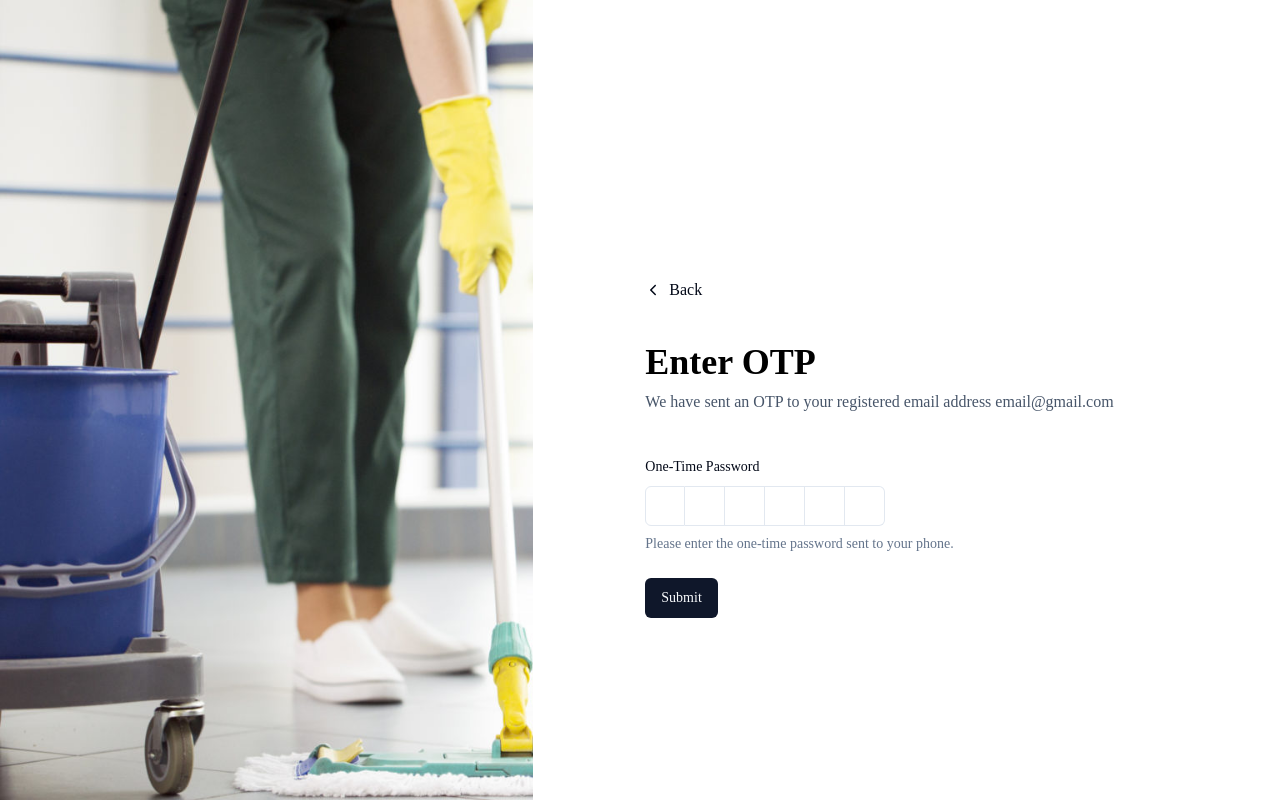
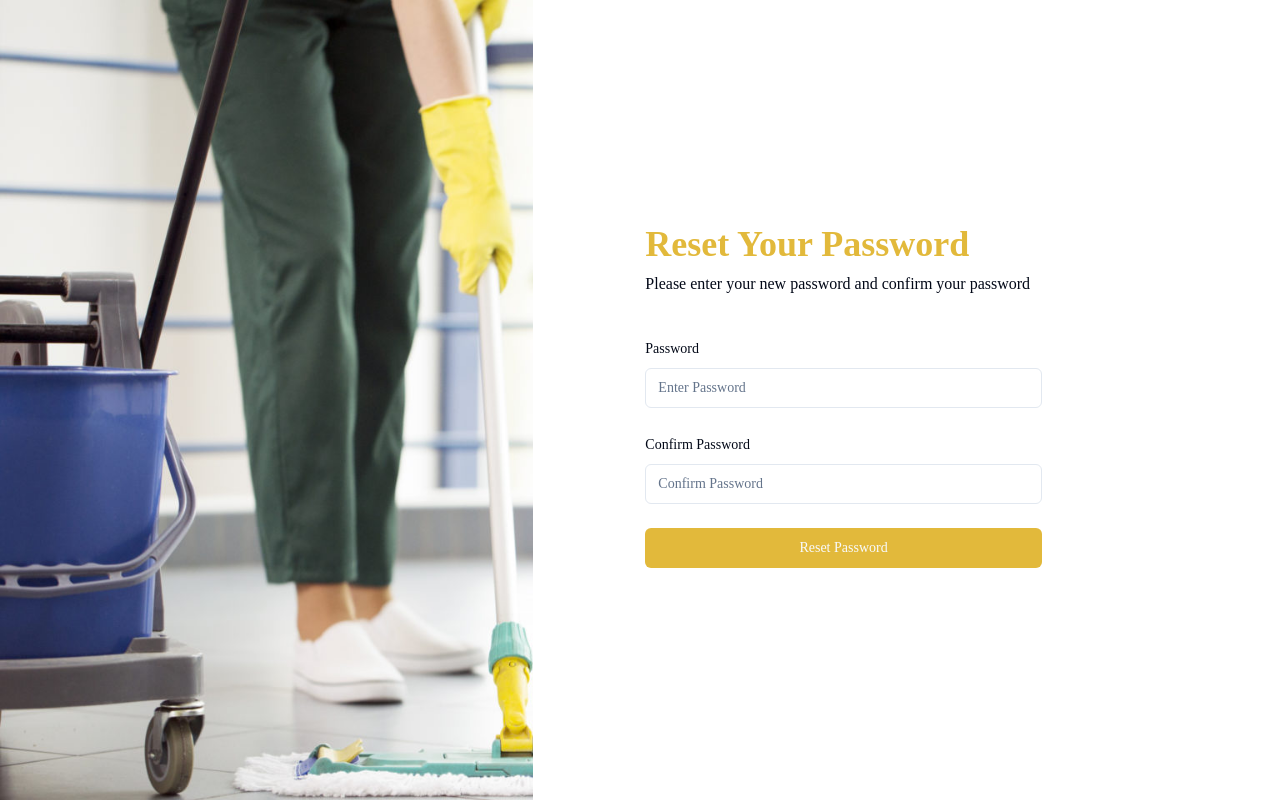
Before and after one commit to codeplan73/linos-touch-booking-web, a Next.js app: page /resetpassword in a window 1280 px wide. Built offline with nearby package versions, Linux system fonts and the light colour scheme.

Commit message:
build very otp form and reset password page

```diff
--- a/app/(auth)/resetpassword/page.tsx
+++ b/app/(auth)/resetpassword/page.tsx
@@ -1,10 +1,9 @@
 import React from "react";
 import Image from "next/image";
-import OTPForm from "./OTPForm";
+import ResetPasswordForm from "./resetPasswordForm";
 import Link from "next/link";
-import { IoIosArrowBack } from "react-icons/io";
 
-const ResetPasswordPage = () => {
+const LoginPage = () => {
   return (
     <div className="flex items-start relative">
       <div className="absolute inset-0 bg-black opacity-50"></div>
@@ -16,25 +15,20 @@ const ResetPasswordPage = () => {
           objectFit="cover"
         />
       </div>
-      <div className="w-full md:w-7/12 z-10 md:h-screen bg-white flex flex-col gap-10  items-start justify-center pt-56 md:pt-24 px-10 md:pl-28 ">
-        <Link
-          href="/login"
-          className="flex items-center justify-start space-x-2"
-        >
-          <IoIosArrowBack /> <span>Back</span>
-        </Link>
-
+      <div className="w-full md:w-7/12 z-10 md:h-screen bg-white flex flex-col gap-10 items-center md:items-start justify-center md:justify-start pt-32 md:pt-56 px-10 md:pl-28 ">
         <div className="flex flex-col gap-2">
-          <h4 className="text-left text-4xl font-bold text-black">Enter OTP</h4>
-          <p className="text-md text-left text-slate-600">
-            We have sent an OTP to your registered email address email@gmail.com
+          <h4 className="text-center md:text-left text-4xl font-bold text-warningColor">
+            Reset Your Password
+          </h4>
+          <p className="text-md">
+            Please enter your new password and confirm your password
           </p>
         </div>
 
-        <OTPForm />
+        <ResetPasswordForm />
       </div>
     </div>
   );
 };
 
-export default ResetPasswordPage;
+export default LoginPage;
--- /dev/null
+++ b/app/(auth)/resetpassword/resetPasswordForm.tsx
@@ -0,0 +1,88 @@
+"use client";
+
+import { zodResolver } from "@hookform/resolvers/zod";
+import { useForm } from "react-hook-form";
+import { z } from "zod";
+import {
+  Form,
+  FormControl,
+  FormField,
+  FormItem,
+  FormLabel,
+  FormMessage,
+} from "@/components/ui/form";
+import { Input } from "@/components/ui/input";
+import { Checkbox } from "@/components/ui/checkbox";
+import { Button } from "@/components/ui/button";
+import Link from "next/link";
+
+const formSchema = z.object({
+  password: z.string().min(8, "Please enter password"),
+  confirm_password: z.string().min(8, "Please confirm password"),
+});
+
+const ResetPasswordForm = () => {
+  const form = useForm<z.infer<typeof formSchema>>({
+    resolver: zodResolver(formSchema),
+    defaultValues: {
+      password: "",
+      confirm_password: "",
+    },
+  });
+
+  function onSubmit(values: z.infer<typeof formSchema>) {
+    // Do something with the form values.
+    // ✅ This will be type-safe and validated.
+    console.log(values);
+  }
+
+  return (
+    <Form {...form}>
+      <form
+        onSubmit={form.handleSubmit(onSubmit)}
+        className="w-full md:w-8/12 space-y-6"
+      >
+        <FormField
+          control={form.control}
+          name="password"
+          render={({ field }) => (
+            <FormItem>
+              <FormLabel>Password</FormLabel>
+              <FormControl>
+                <Input
+                  type="password"
+                  placeholder="Enter Password"
+                  {...field}
+                />
+              </FormControl>
+              <FormMessage />
+            </FormItem>
+          )}
+        />
+        <FormField
+          control={form.control}
+          name="confirm_password"
+          render={({ field }) => (
+            <FormItem>
+              <FormLabel>Confirm Password</FormLabel>
+              <FormControl>
+                <Input
+                  type="password"
+                  placeholder="Confirm Password"
+                  {...field}
+                />
+              </FormControl>
+              <FormMessage />
+            </FormItem>
+          )}
+        />
+
+        <Button type="submit" className="w-full bg-warningColor">
+          Reset Password
+        </Button>
+      </form>
+    </Form>
+  );
+};
+
+export default ResetPasswordForm;
--- a/app/(auth)/resetpassword/OTPForm.tsx
+++ b/app/(auth)/verifyotp/OTPForm.tsx
@@ -19,7 +19,7 @@ import {
   InputOTPGroup,
   InputOTPSlot,
 } from "@/components/ui/input-otp";
-import { toast } from "@/components/ui/use-toast";
+import toast, { Toaster } from "react-hot-toast";
 
 const FormSchema = z.object({
   pin: z.string().min(6, {
@@ -37,14 +37,15 @@ const OTPForm = () => {
 
   function onSubmit(data: z.infer<typeof FormSchema>) {
     console.log(data);
-    toast({
-      title: "You submitted the following values:",
-      description: (
-        <pre className="mt-2 w-[340px] rounded-md bg-slate-950 p-4">
-          <code className="text-white">{JSON.stringify(data, null, 2)}</code>
-        </pre>
-      ),
-    });
+    toast.success("Here is your toast.");
+    // toast({
+    //   title: "You submitted the following values:",
+    //   description: (
+    //     <pre className="mt-2 w-[340px] rounded-md bg-slate-950 p-4">
+    //       <code className="text-white">{JSON.stringify(data, null, 2)}</code>
+    //     </pre>
+    //   ),
+    // });
   }
 
   return (
@@ -76,8 +77,10 @@ const OTPForm = () => {
           )}
         />
 
-        <Button type="submit">Submit</Button>
+        <Button type="submit">Verify</Button>
       </form>
+
+      <Toaster position="bottom-right" />
     </Form>
   );
 };
--- /dev/null
+++ b/app/(auth)/verifyotp/page.tsx
@@ -0,0 +1,40 @@
+import React from "react";
+import Image from "next/image";
+import OTPForm from "./OTPForm";
+import Link from "next/link";
+import { IoIosArrowBack } from "react-icons/io";
+
+const VerifyOTP = () => {
+  return (
+    <div className="flex items-start relative">
+      <div className="absolute inset-0 bg-black opacity-50"></div>
+      <div className="hidden md:block md:w-5/12 h-[100vh]">
+        <Image
+          src={"/images/auth.jpeg"}
+          alt="auth image"
+          layout="fill"
+          objectFit="cover"
+        />
+      </div>
+      <div className="w-full md:w-7/12 z-10 md:h-screen bg-white flex flex-col gap-10  items-start justify-center pt-56 md:pt-24 px-10 md:pl-28 ">
+        <Link
+          href="/login"
+          className="flex items-center justify-start space-x-2"
+        >
+          <IoIosArrowBack /> <span>Back</span>
+        </Link>
+
+        <div className="flex flex-col gap-2">
+          <h4 className="text-left text-4xl font-bold text-black">Enter OTP</h4>
+          <p className="text-md text-left text-slate-600">
+            We have sent an OTP to your registered email address email@gmail.com
+          </p>
+        </div>
+
+        <OTPForm />
+      </div>
+    </div>
+  );
+};
+
+export default VerifyOTP;
--- a/package.json
+++ b/package.json
@@ -27,9 +27,11 @@
     "react-countup": "^6.5.2",
     "react-dom": "^18",
     "react-hook-form": "^7.51.1",
+    "react-hot-toast": "^2.4.1",
     "react-icons": "^5.0.1",
     "react-multi-carousel": "^2.8.4",
     "react-photoswipe-gallery": "^3.0.1",
+    "react-toastify": "^10.0.5",
     "react-visibility-sensor": "^5.1.1",
     "slick-carousel": "^1.8.1",
     "tailwind-merge": "^2.2.2",
```
Also changed, not shown: 1 other file (tests, documents, lock files or other folders).
